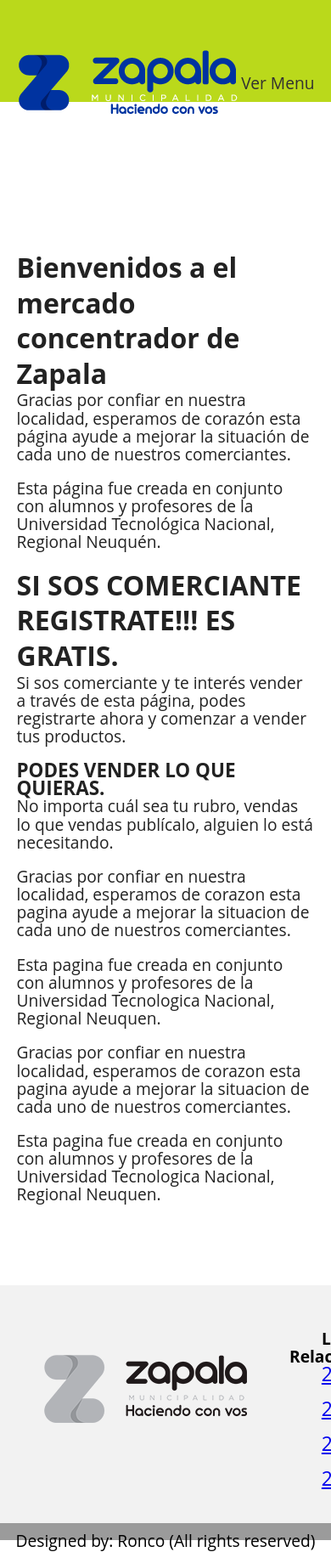
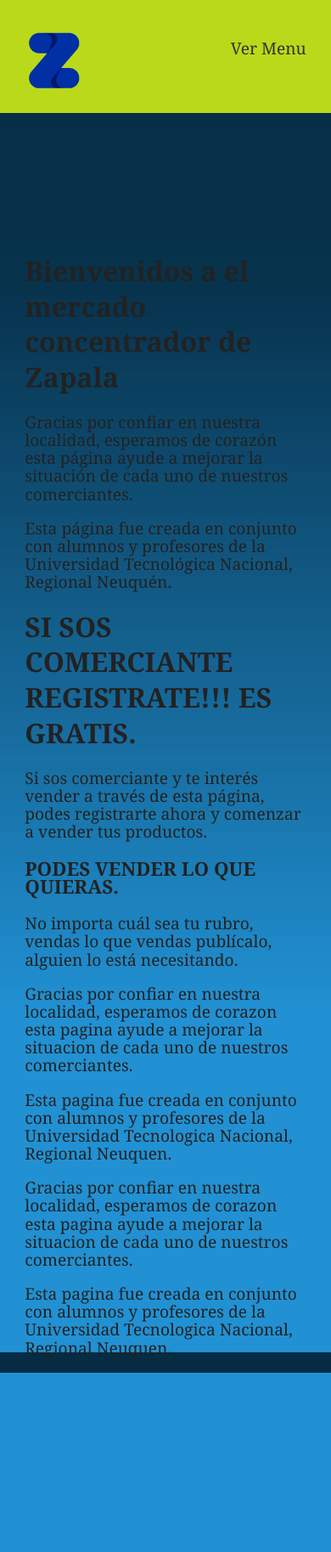
Before and after one commit to DavidViillanueva/proyect_muni, a PHP site: page /Indexs.php in a window 390 px wide; the page is wider, and only the part inside the window is pictured. Shown: that part at 85% size. After the commit the page ends 1616 px from the top of that part, so only its background shows below. Run offline with PHP 8.4, Linux system fonts and the light colour scheme; some libraries are stand-ins or nearby versions.

Commit message:
se corrigio index en celu, y se cambio logo en celu

```diff
--- a/CSS/estilos.css
+++ b/CSS/estilos.css
@@ -3,16 +3,16 @@
 body{
 	background-attachment: fixed;
 	color: #222222;
-	font-family: sans-serif;
+	font-family: georgia, times, serif;
 	font-size: 1.2rem;
 	line-height: 1.1em;
-	margin: 0px;
-	padding: 0px;
+	margin: 0;
 	background-color: #E4E5DF;
 	background-position: center;
 	width: 100%;
 
 }
+
 
 h1{
 	font-size: 2rem;
@@ -49,7 +49,11 @@ p{
 	align-items: center;
 	flex-wrap: wrap;
 }
-
+.contenedor .logo{
+	background: url(../img/logozapala.png) top left no-repeat;
+	width: 260px;
+	height: 120px;
+}
 .menu-icon{
 	display: none;
 }
@@ -191,6 +195,13 @@ p{
 		background: #D0D3D4;
 	}
 
+
+	.contenedor .logo{
+		margin-top: 30px;
+		background: url(../img/Logo.png) top left no-repeat;
+		width: 70px;
+		height: 70px;
+	}
 }
 
 
@@ -217,6 +228,7 @@ p{
 }
 
 
+/*  */
 /*------------------------ footer ----------------------------------*/
 
 .footer{
--- a/CSS/estilos_popup.css
+++ b/CSS/estilos_popup.css
@@ -1,53 +1,10 @@
-* {
-	padding: 0;
-	margin: 0;
-	box-sizing:border-box;
-}
 
-body {
-	background: #fff;
-	font-family: 'Open Sans', sans-serif;
-}
-
-.contenedor {
+.contenedor-inputs {
 	width: 90%;
 	max-width: 1000px;
 	margin: 30px auto;
 }
 
-.contenedor article {
-	line-height: 28px;
-}
-
-.contenedor article h1 {
-	font-size: 30px;
-	text-align: left;
-	padding: 50px 0;
-}
-
-.contenedor article p {
-	margin-bottom: 20px;
-}
-
-.contenedor article .btn-abrir-popup {
-	padding: 0 20px;
-	margin-bottom: 20px;
-	height: 40px;
-	line-height: 40px;
-	border: none;
-	color: #fff;
-	background: #5E7DE3;
-	border-radius: 3px;
-	font-family: 'Montserrat', sans-serif;
-	font-size: 16px;
-	cursor: pointer;
-	transition: .3s ease all;
-	cursor: pointer;
-}
-
-.contenedor article .btn-abrir-popup:hover {
-	background: rgba(94,125,227, .9);
-}
 
 /* ------------------------- */
 /* POPUP */
@@ -190,3 +147,24 @@ body {
 	from { opacity: 0; }
 	to { opacity: 1; }
 }
+
+@media only screen and (max-width: 767px){
+	.popup{
+		position: absolute;
+		margin: 0px;
+		top: 0px;
+		left: 0px;
+		height: 100%;
+		width: 100%;
+		padding: 0px;
+		text-align: center;
+	}
+
+	.popup .btn-cerrar-popup {
+		font-size: 25px;
+		line-height: 25px;
+		text-align: center;
+
+		padding-top: 20px;
+	}
+}
--- a/Indexs.php
+++ b/Indexs.php
@@ -21,7 +21,7 @@
 	<header class="header">
 
 		 <div class="contenedor logo_nav_contenedor">
-			 <a title="zappag" href="https://www.zapala.gob.ar"><img src="img/logozapala.png"></a>
+			 <a title="zappag" href="https://www.zapala.gob.ar"><div class="logo"></div></a>
 			 <span class="menu-icon">Ver Menu</span>
 			<nav class="navegador">
 				<ul>
@@ -83,7 +83,7 @@
 	<script src="javascript/popup.js"></script>
 
 
-	<div class="footer">
+	<!-- <div class="footer">
         <div class="content">
             <div class="logo">
                 <img class="logo2" src="img/logo-gris.png">
@@ -112,6 +112,6 @@
         <div class="bottom">
             Designed by: Ronco (All rights reserved)
         </div>
-    </div>
+    </div> -->
 </body>
 </html>
```
